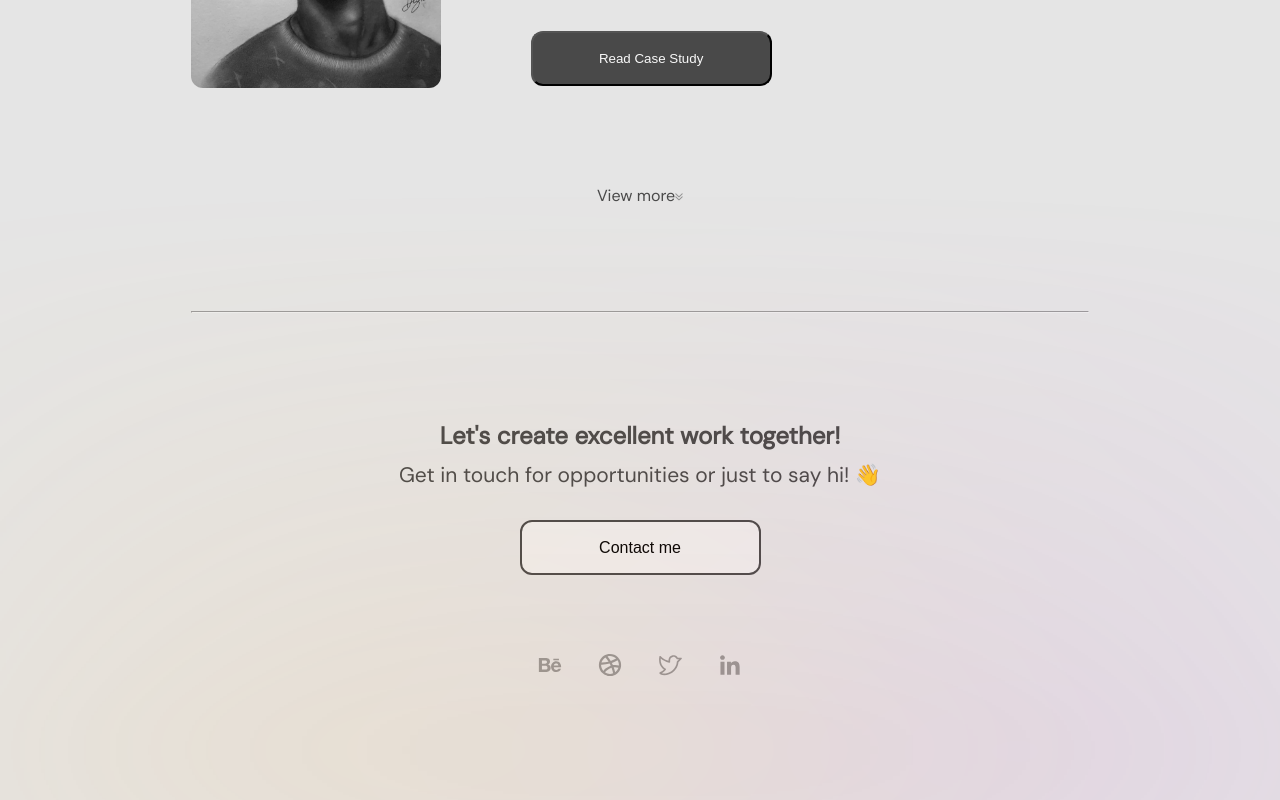
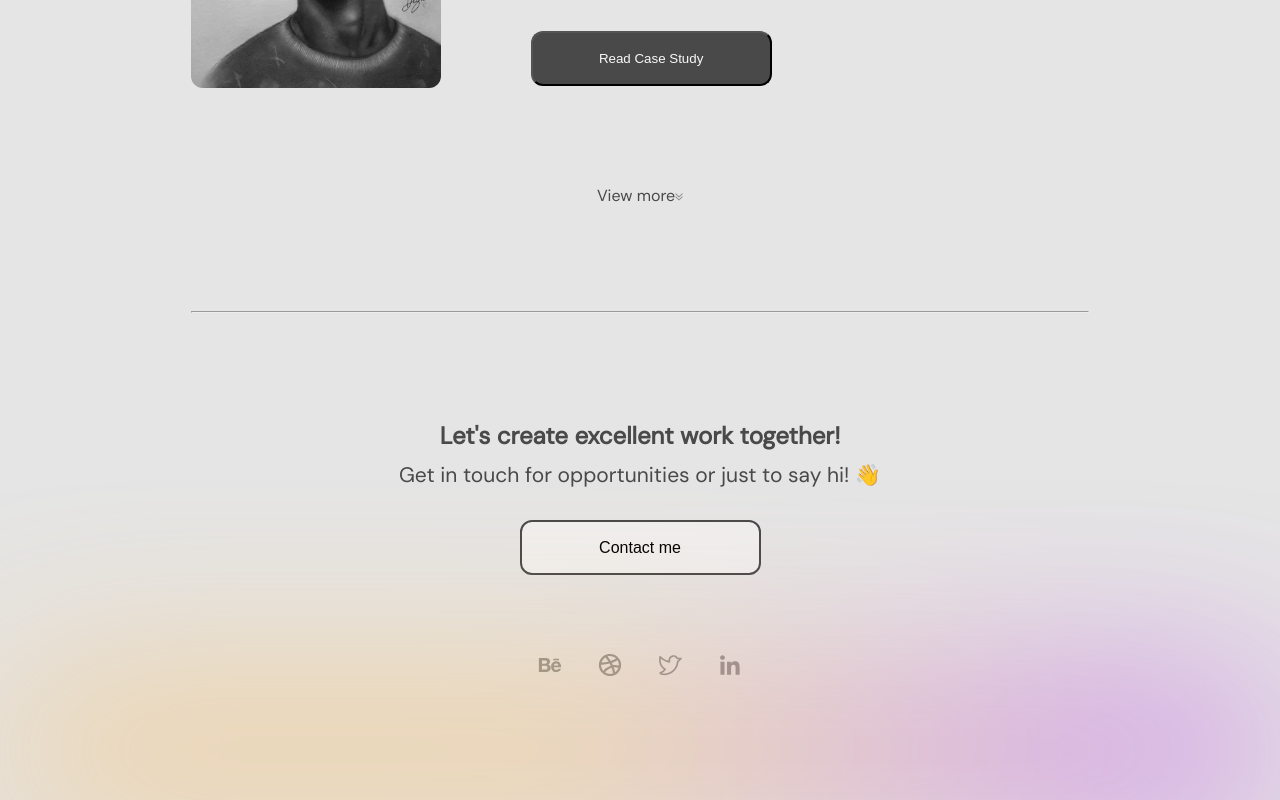
Before and after one commit to Kizito007/for-dozie, a React (Vite) app: page / in a window 1280 px wide. Shown: the part 2376-3176 px from the top of the page. Built offline with nearby package versions, Linux system fonts and the light colour scheme.

Commit message:
changed gfradient

```diff
--- a/src/App.css
+++ b/src/App.css
@@ -27,7 +27,7 @@ html {
     height: 100px;
     background: linear-gradient(124.24deg, #FFAB2E 45.39%, #AE12E4 85.1%);
     opacity: 0.57;
-    filter: blur(200px);
+    filter: blur(100px);
 
 }
 @media only screen and (max-width: 800px) {
@@ -35,7 +35,7 @@ html {
     position: relative;
     top: -250px;
     background: conic-gradient(from 180deg at 50% 50%, #FFA800 0deg, #FF01B7 360deg);
-    filter: blur(190px);
+    filter: blur(150px);
     transform: matrix(0.55, -0.72, 1.04, 0.45, 0, 0);
   }
 }
```
